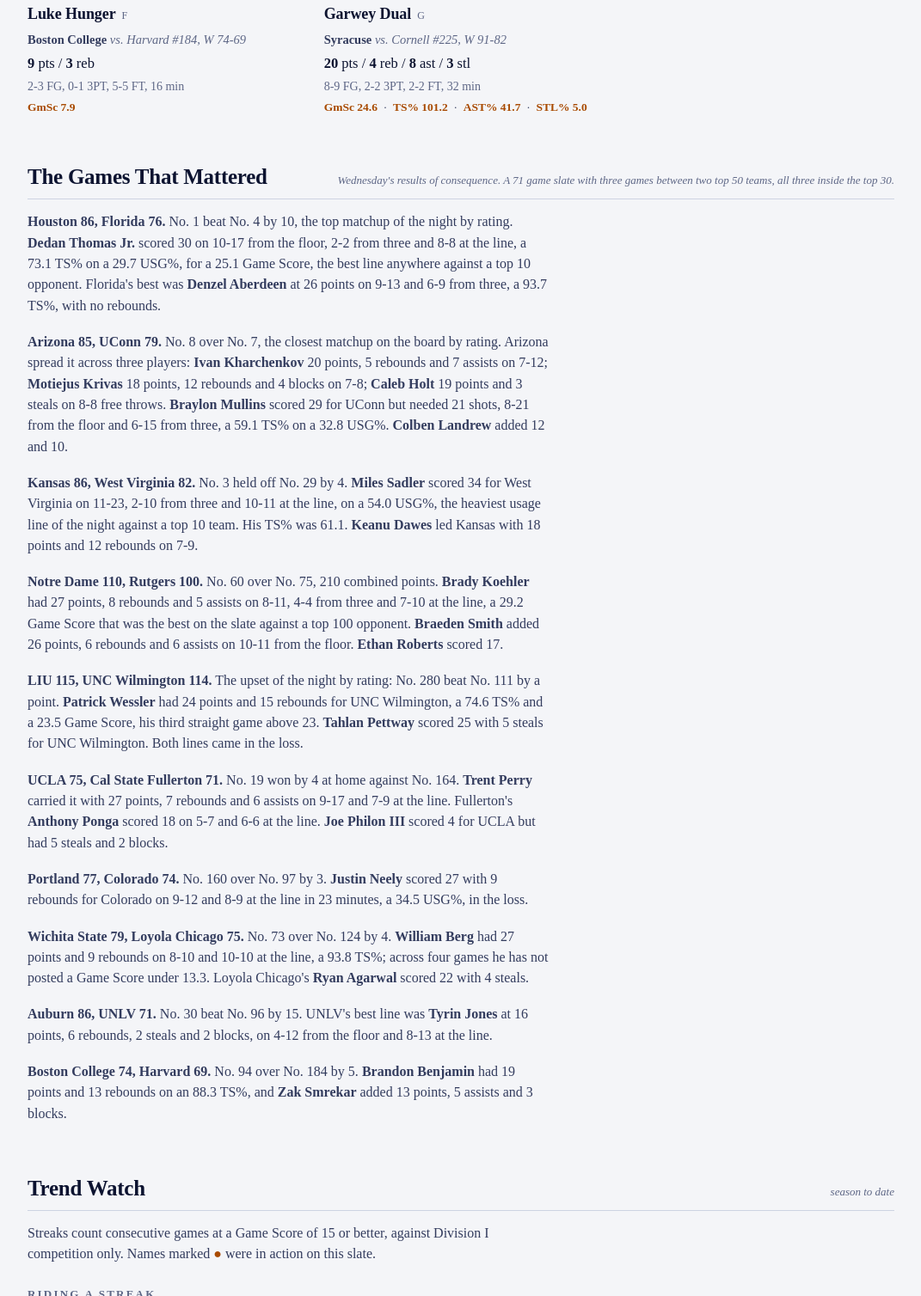
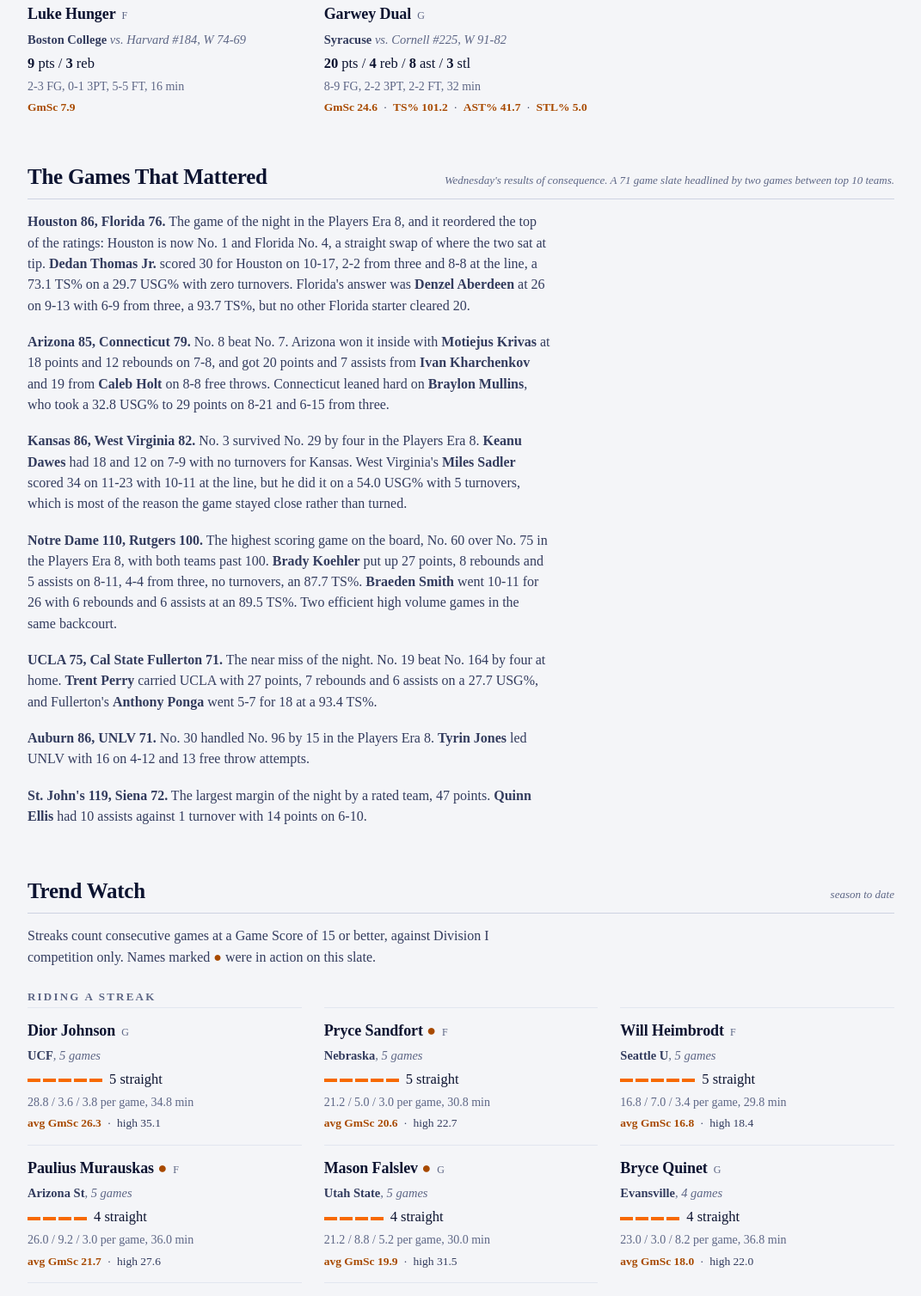
Before and after one commit to aydenhagemann/cbb-daily-wire, a plain HTML site: page 2026-11-18.html in a window 1280 px wide. Shown: the part 3316-4824 px from the top of the page at 86% size, without its empty margins (104-1175 px from the left). Drawn offline with Linux system fonts and the light colour scheme.

Commit message:
Edition 2026-11-18

```diff
--- a/2026-11-18.html
+++ b/2026-11-18.html
@@ -507,17 +507,14 @@ a{color:var(--accent-text)}
   </div>
 </section>
 <section>
-  <div class="sechead"><h2>The Games That Mattered</h2><span class="note">Wednesday's results of consequence. A 71 game slate with three games between two top 50 teams, all three inside the top 30.</span></div>
-  <p class="lead-note" style="max-width:76ch"><b>Houston 86, Florida 76.</b> No. 1 beat No. 4 by 10, the top matchup of the night by rating. <b>Dedan Thomas Jr.</b> scored 30 on 10-17 from the floor, 2-2 from three and 8-8 at the line, a 73.1 TS% on a 29.7 USG%, for a 25.1 Game Score, the best line anywhere against a top 10 opponent. Florida's best was <b>Denzel Aberdeen</b> at 26 points on 9-13 and 6-9 from three, a 93.7 TS%, with no rebounds.</p>
-  <p class="lead-note" style="max-width:76ch"><b>Arizona 85, UConn 79.</b> No. 8 over No. 7, the closest matchup on the board by rating. Arizona spread it across three players: <b>Ivan Kharchenkov</b> 20 points, 5 rebounds and 7 assists on 7-12; <b>Motiejus Krivas</b> 18 points, 12 rebounds and 4 blocks on 7-8; <b>Caleb Holt</b> 19 points and 3 steals on 8-8 free throws. <b>Braylon Mullins</b> scored 29 for UConn but needed 21 shots, 8-21 from the floor and 6-15 from three, a 59.1 TS% on a 32.8 USG%. <b>Colben Landrew</b> added 12 and 10.</p>
-  <p class="lead-note" style="max-width:76ch"><b>Kansas 86, West Virginia 82.</b> No. 3 held off No. 29 by 4. <b>Miles Sadler</b> scored 34 for West Virginia on 11-23, 2-10 from three and 10-11 at the line, on a 54.0 USG%, the heaviest usage line of the night against a top 10 team. His TS% was 61.1. <b>Keanu Dawes</b> led Kansas with 18 points and 12 rebounds on 7-9.</p>
-  <p class="lead-note" style="max-width:76ch"><b>Notre Dame 110, Rutgers 100.</b> No. 60 over No. 75, 210 combined points. <b>Brady Koehler</b> had 27 points, 8 rebounds and 5 assists on 8-11, 4-4 from three and 7-10 at the line, a 29.2 Game Score that was the best on the slate against a top 100 opponent. <b>Braeden Smith</b> added 26 points, 6 rebounds and 6 assists on 10-11 from the floor. <b>Ethan Roberts</b> scored 17.</p>
-  <p class="lead-note" style="max-width:76ch"><b>LIU 115, UNC Wilmington 114.</b> The upset of the night by rating: No. 280 beat No. 111 by a point. <b>Patrick Wessler</b> had 24 points and 15 rebounds for UNC Wilmington, a 74.6 TS% and a 23.5 Game Score, his third straight game above 23. <b>Tahlan Pettway</b> scored 25 with 5 steals for UNC Wilmington. Both lines came in the loss.</p>
-  <p class="lead-note" style="max-width:76ch"><b>UCLA 75, Cal State Fullerton 71.</b> No. 19 won by 4 at home against No. 164. <b>Trent Perry</b> carried it with 27 points, 7 rebounds and 6 assists on 9-17 and 7-9 at the line. Fullerton's <b>Anthony Ponga</b> scored 18 on 5-7 and 6-6 at the line. <b>Joe Philon III</b> scored 4 for UCLA but had 5 steals and 2 blocks.</p>
-  <p class="lead-note" style="max-width:76ch"><b>Portland 77, Colorado 74.</b> No. 160 over No. 97 by 3. <b>Justin Neely</b> scored 27 with 9 rebounds for Colorado on 9-12 and 8-9 at the line in 23 minutes, a 34.5 USG%, in the loss.</p>
-  <p class="lead-note" style="max-width:76ch"><b>Wichita State 79, Loyola Chicago 75.</b> No. 73 over No. 124 by 4. <b>William Berg</b> had 27 points and 9 rebounds on 8-10 and 10-10 at the line, a 93.8 TS%; across four games he has not posted a Game Score under 13.3. Loyola Chicago's <b>Ryan Agarwal</b> scored 22 with 4 steals.</p>
-  <p class="lead-note" style="max-width:76ch"><b>Auburn 86, UNLV 71.</b> No. 30 beat No. 96 by 15. UNLV's best line was <b>Tyrin Jones</b> at 16 points, 6 rebounds, 2 steals and 2 blocks, on 4-12 from the floor and 8-13 at the line.</p>
-  <p class="lead-note" style="max-width:76ch"><b>Boston College 74, Harvard 69.</b> No. 94 over No. 184 by 5. <b>Brandon Benjamin</b> had 19 points and 13 rebounds on an 88.3 TS%, and <b>Zak Smrekar</b> added 13 points, 5 assists and 3 blocks.</p>
+  <div class="sechead"><h2>The Games That Mattered</h2><span class="note">Wednesday's results of consequence. A 71 game slate headlined by two games between top 10 teams.</span></div>
+  <p class="lead-note" style="max-width:76ch"><b>Houston 86, Florida 76.</b> The game of the night in the Players Era 8, and it reordered the top of the ratings: Houston is now No. 1 and Florida No. 4, a straight swap of where the two sat at tip. <b>Dedan Thomas Jr.</b> scored 30 for Houston on 10-17, 2-2 from three and 8-8 at the line, a 73.1 TS% on a 29.7 USG% with zero turnovers. Florida's answer was <b>Denzel Aberdeen</b> at 26 on 9-13 with 6-9 from three, a 93.7 TS%, but no other Florida starter cleared 20.</p>
+  <p class="lead-note" style="max-width:76ch"><b>Arizona 85, Connecticut 79.</b> No. 8 beat No. 7. Arizona won it inside with <b>Motiejus Krivas</b> at 18 points and 12 rebounds on 7-8, and got 20 points and 7 assists from <b>Ivan Kharchenkov</b> and 19 from <b>Caleb Holt</b> on 8-8 free throws. Connecticut leaned hard on <b>Braylon Mullins</b>, who took a 32.8 USG% to 29 points on 8-21 and 6-15 from three.</p>
+  <p class="lead-note" style="max-width:76ch"><b>Kansas 86, West Virginia 82.</b> No. 3 survived No. 29 by four in the Players Era 8. <b>Keanu Dawes</b> had 18 and 12 on 7-9 with no turnovers for Kansas. West Virginia's <b>Miles Sadler</b> scored 34 on 11-23 with 10-11 at the line, but he did it on a 54.0 USG% with 5 turnovers, which is most of the reason the game stayed close rather than turned.</p>
+  <p class="lead-note" style="max-width:76ch"><b>Notre Dame 110, Rutgers 100.</b> The highest scoring game on the board, No. 60 over No. 75 in the Players Era 8, with both teams past 100. <b>Brady Koehler</b> put up 27 points, 8 rebounds and 5 assists on 8-11, 4-4 from three, no turnovers, an 87.7 TS%. <b>Braeden Smith</b> went 10-11 for 26 with 6 rebounds and 6 assists at an 89.5 TS%. Two efficient high volume games in the same backcourt.</p>
+  <p class="lead-note" style="max-width:76ch"><b>UCLA 75, Cal State Fullerton 71.</b> The near miss of the night. No. 19 beat No. 164 by four at home. <b>Trent Perry</b> carried UCLA with 27 points, 7 rebounds and 6 assists on a 27.7 USG%, and Fullerton's <b>Anthony Ponga</b> went 5-7 for 18 at a 93.4 TS%.</p>
+  <p class="lead-note" style="max-width:76ch"><b>Auburn 86, UNLV 71.</b> No. 30 handled No. 96 by 15 in the Players Era 8. <b>Tyrin Jones</b> led UNLV with 16 on 4-12 and 13 free throw attempts.</p>
+  <p class="lead-note" style="max-width:76ch"><b>St. John's 119, Siena 72.</b> The largest margin of the night by a rated team, 47 points. <b>Quinn Ellis</b> had 10 assists against 1 turnover with 14 points on 6-10.</p>
 </section>
 <section>
   <div class="sechead"><h2>Trend Watch</h2><span class="note">season to date</span></div>
```
